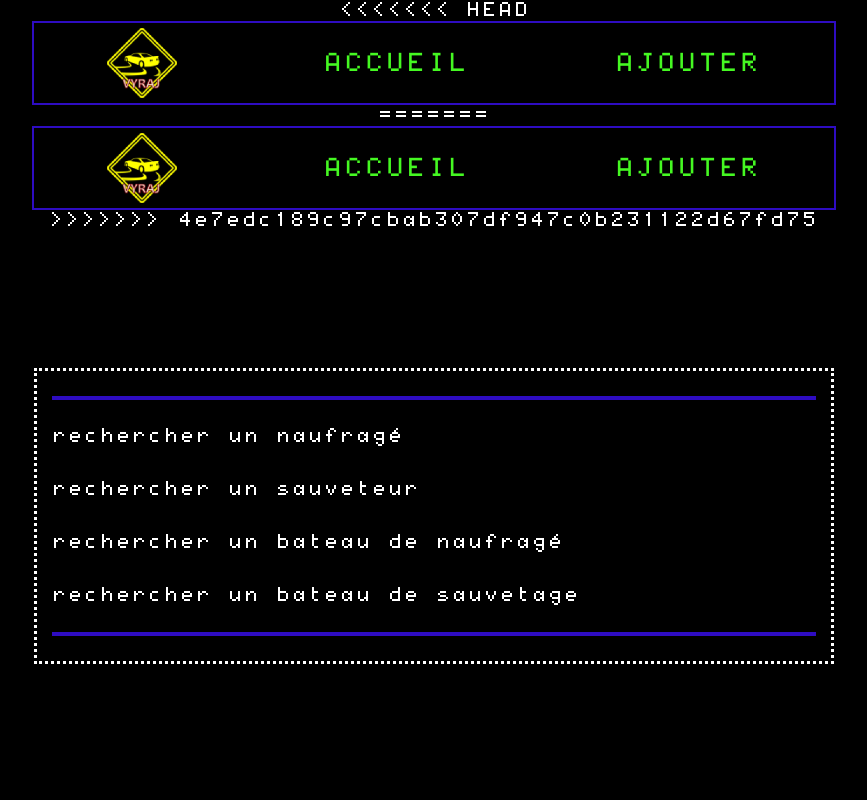
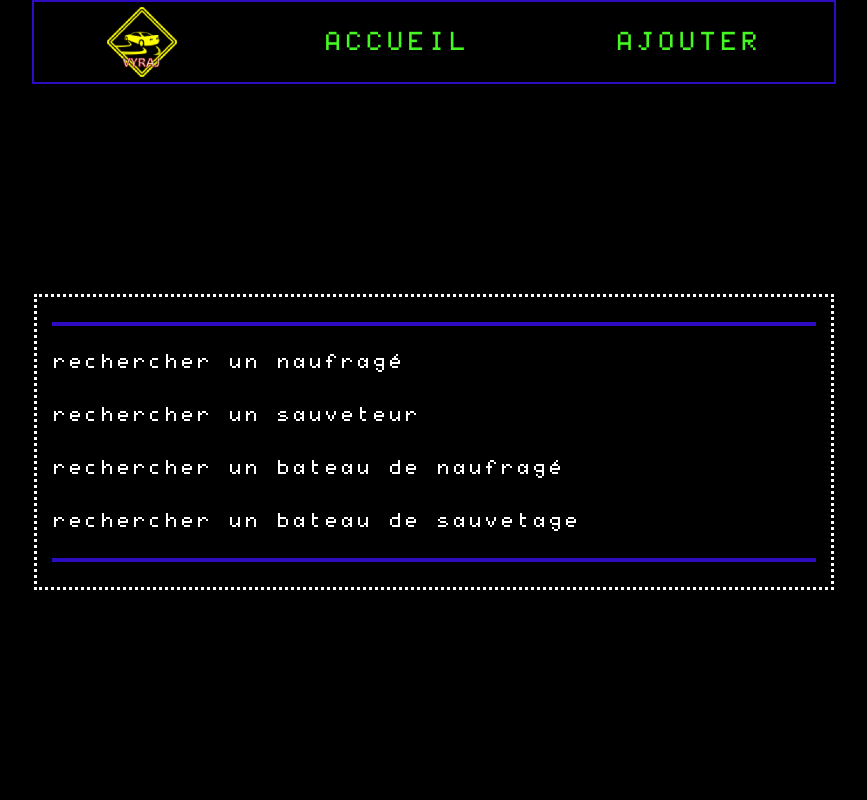
Before and after one commit to Legendary4226/BUT-A1-NuitDeLInfo, a PHP site: page /acceuil.php in a window 1280 px wide. Shown: the whole page, without its empty margins (206-1073 px from the left). Run offline with PHP 8.4, Linux system fonts and the light colour scheme.

Commit message:
revue du nav

```diff
--- a/acceuil.php
+++ b/acceuil.php
@@ -7,17 +7,9 @@
         <link rel="icon" href="style/images/Logo_Vyraj_80x80.png" />
     </head>
     <body>
-<<<<<<< HEAD
         <?php
             include("parts/menu.html")
         ?>
-=======
-
-        <?php
-            include("parts/menu.html")
-        ?>
-
->>>>>>> 4e7edc189c97cbab307df947c0b231122d67fd75
         <main>
         <?php
             include("parts/recherche.html");
```
